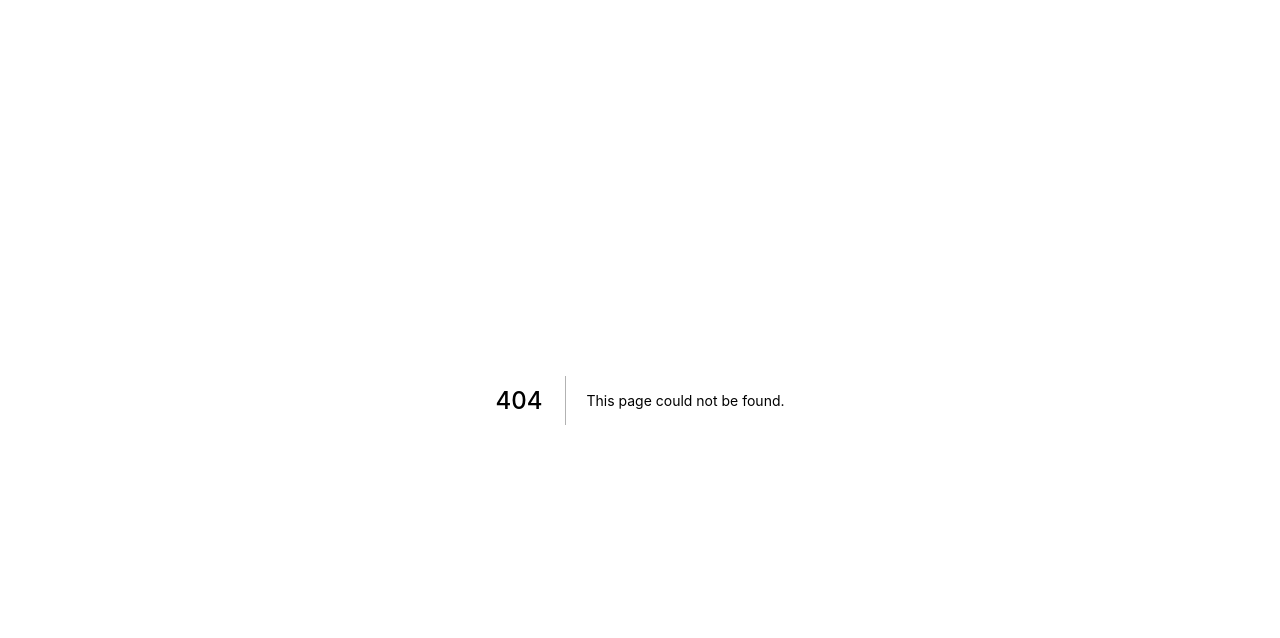
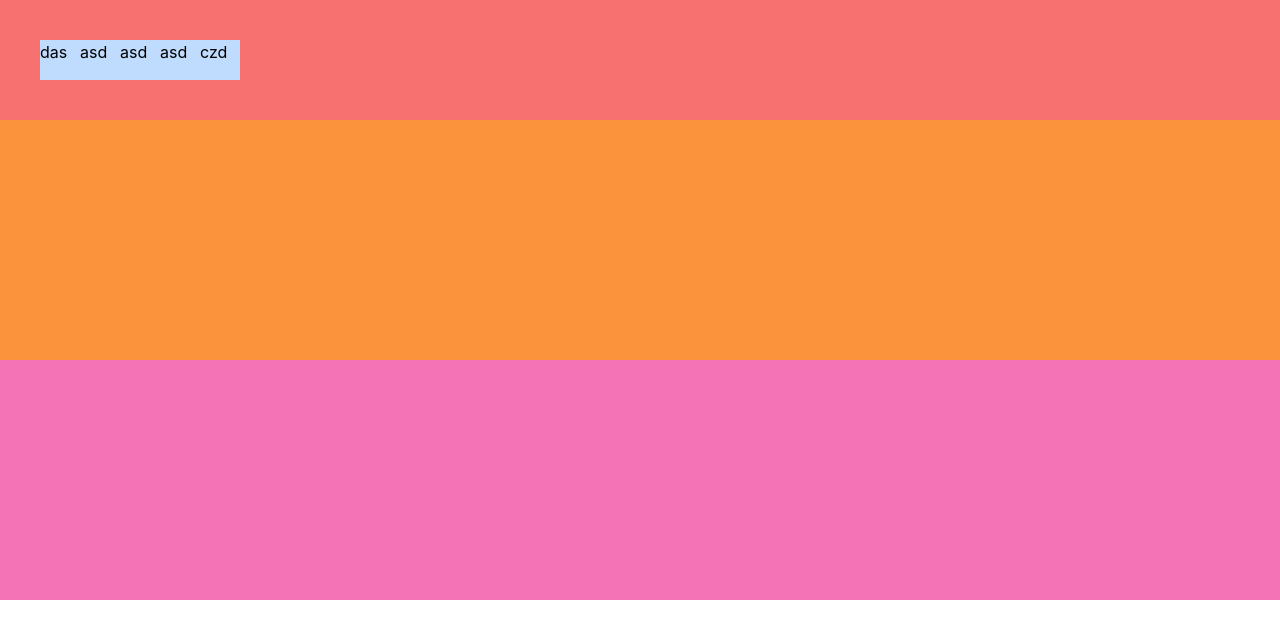
Before and after one commit to Jmarkzcod8r/firebase-auth-two, a Next.js app: page /test in a window 1280 px wide. Before the commit this address had no page. Shown: the top 638 px of the page. Built offline with nearby package versions, Linux system fonts and the light colour scheme.

Commit message:
fix photo with useState

```diff
--- a/pages/index.jsx
+++ b/pages/index.jsx
@@ -15,6 +15,7 @@ export default function Index  (){
   const [name, setName] = useState('');
   //user is initially an empty object '{}'
   const [user, setUser] = useState({})
+
   // window.location.href="/login"
   const router = useRouter();
   const [checkbrowser, setCheckbowser]= useState('')
@@ -36,7 +37,10 @@ export default function Index  (){
     // const router = useRouter();
     // const tok = await{
     const token = await JSON.parse(localStorage.getItem('accessToken'));
-    // const stringtoken = JSON.stringify(token)
+    // const {user} = await JSON.parse(localStorage.getItem('user'));
+    const stringtoken = JSON.stringify(token);
+    // const userdata = JSON.stringify(user);
+    // setUser(userdata);
 
     // const indexemail = (localStorage.getItem('accessToken'));
     // setEmail(indexemail);
@@ -55,7 +59,7 @@ export default function Index  (){
     // checkpage();
     // Setme();
   // };
-  const myphoto = toString(user.photoURL)
+  // const myphoto = toString(user.photoURL)
 
   function Checkbrowser(){
     try{
@@ -72,6 +76,7 @@ export default function Index  (){
   // CheckToken();
 
   useEffect(()=>{
+
       CheckToken();
       // console.log(user.photoURL);
       //
@@ -116,13 +121,16 @@ export default function Index  (){
         console.log('error')
       } };
 
+      Checkbrowser();
+            setinfo();
 
-            setinfo();
-          Checkbrowser();
-          } )
+   const Setmephoto = ()=> setPhotoURL(user.photoURL);
+   Setmephoto();
+          }, );
 
-  const printuser =()=> {
-    console.log([user])
+  const Printuser =()=> {
+    // console.log([user])
+    console.log('hey')
   }
 
 
@@ -131,6 +139,7 @@ export default function Index  (){
   const signOut = () => {
     localStorage.clear();
     router.push("/login")
+    console.log('ok')
   }
 
 
@@ -153,10 +162,10 @@ export default function Index  (){
 
 <div className=" bg-green-700 h-1/4 grid border-black">
   {/* <div className="bg-pink-600 flex"> */}
-<img src={myphoto} alt="photome" className="absolute mt-5 ml-10"/>
+<img src={photoURL} alt="photome" className="absolute mt-5 ml-10"/>
       <div className="relative flex justify-around h-20 px-96 z-100  mt-10">
 
-      <button className=" bg-blue-50 inline-block h-9"> Profile</button>
+      <button onClick={Printuser} className=" bg-blue-50 inline-block h-9"> Profile</button>
       <button className=" bg-blue-50 inline-block h-9"> About</button>
       <button className=" bg-blue-50 inline-block h-9"> Pricing</button>
       <button className=" bg-blue-50 inline-block h-9"> Cart</button>
@@ -167,18 +176,21 @@ export default function Index  (){
         {/* </div> */}
       </div>
       </div>
-      <div className="relative">
+      <div className="relative bg-pink-300 inline-block m-4 border-4">
       <div>
-     <h1> &nbsp;&nbsp;&nbsp;&nbsp;&nbsp;Email: {user.email}</h1>
+     <h1> Email: {user.email}</h1>
      </div>
       <div>
-      <h1> &nbsp;&nbsp;&nbsp;&nbsp;&nbsp;Name: {user.displayName}</h1>
+      <h1> Name: {user.displayName}</h1>
       </div>
+      {/* <div>
+      <h1> Name: {user.photoURL}</h1>
+      </div> */}
       {/* <div>
       <h1> This is browser Check: {name}</h1>
       </div> */}
       <div>
-      <h1> &nbsp;&nbsp;&nbsp;&nbsp;&nbsp;Browser: {checkbrowser}</h1>
+      <h1> Browser: {checkbrowser}</h1>
       </div>
       {/* <div>
       <h1> This is Token response: {tokenres}</h1>
@@ -189,13 +201,13 @@ export default function Index  (){
 {/* <div>asdasd</div>
 <div>asdasd</div> */}
 {/* <div className="flex">das</div> */}
-<div class={styles.bgdeco}></div>
-{/* <div> &nbsp;</div> */}
-<div class={styles.bgdeco}></div>
-{/* <div> &nbsp;</div> */}
-<div class={styles.bgdeco}></div>
-{/* <div> &nbsp;</div> */}
-<div class={styles.bgdeco}></div>
+{/* <div class={styles.bgdeco}></div> */}
+{/* <div> </div> */}
+{/* <div class={styles.bgdeco}></div> */}
+{/* <div> </div> */}
+{/* <div class={styles.bgdeco}></div> */}
+{/* <div> </div> */}
+{/* <div class={styles.bgdeco}></div> */}
 
     {/* <div className='relative w-50 h-50 z-100 m-20' >
 
@@ -214,7 +226,7 @@ export default function Index  (){
 
 
     {/* {/* </div> */}
-
+        {/* <div>{user.photoURL}</div> */}
     </div>
     // </div>
 
--- a/pages/login.jsx
+++ b/pages/login.jsx
@@ -22,7 +22,8 @@ export default function Login () {
     // console.log(response)
     try{
     const {user}= await signInWithPopup(firebaseAuth, provider)
-    // console.log('user is a',typeof(user))
+    console.log('user is a',typeof(user));
+    // console.log(user);
 
     // This method is similar to a query in a dictionary.
     const {refreshToken, providerData, email} = user;
--- /dev/null
+++ b/pages/test.js
@@ -0,0 +1,20 @@
+export default function Test(){
+    return(
+        <div className="bg-pink-200 block">
+            <div className="w-screen h-1/4 block bg-red-400 p-10">
+                <span className="bg-blue-200 h-10 w-10 inline-block">das</span>
+                <span className="bg-blue-200 h-10 w-10 inline-block">asd</span>
+                <span className="bg-blue-200 h-10 w-10 inline-block">asd</span>
+                <span className="bg-blue-200 h-10 w-10 inline-block">asd</span>
+                <span className="bg-blue-200 h-10 w-10 inline-block">czd</span>
+            </div>
+            <div className="w-screen h-60 grid bg-orange-400">
+
+</div>
+<div className="w-screen h-60 grid bg-pink-400">
+
+</div>
+
+        </div>
+    )
+}
```
